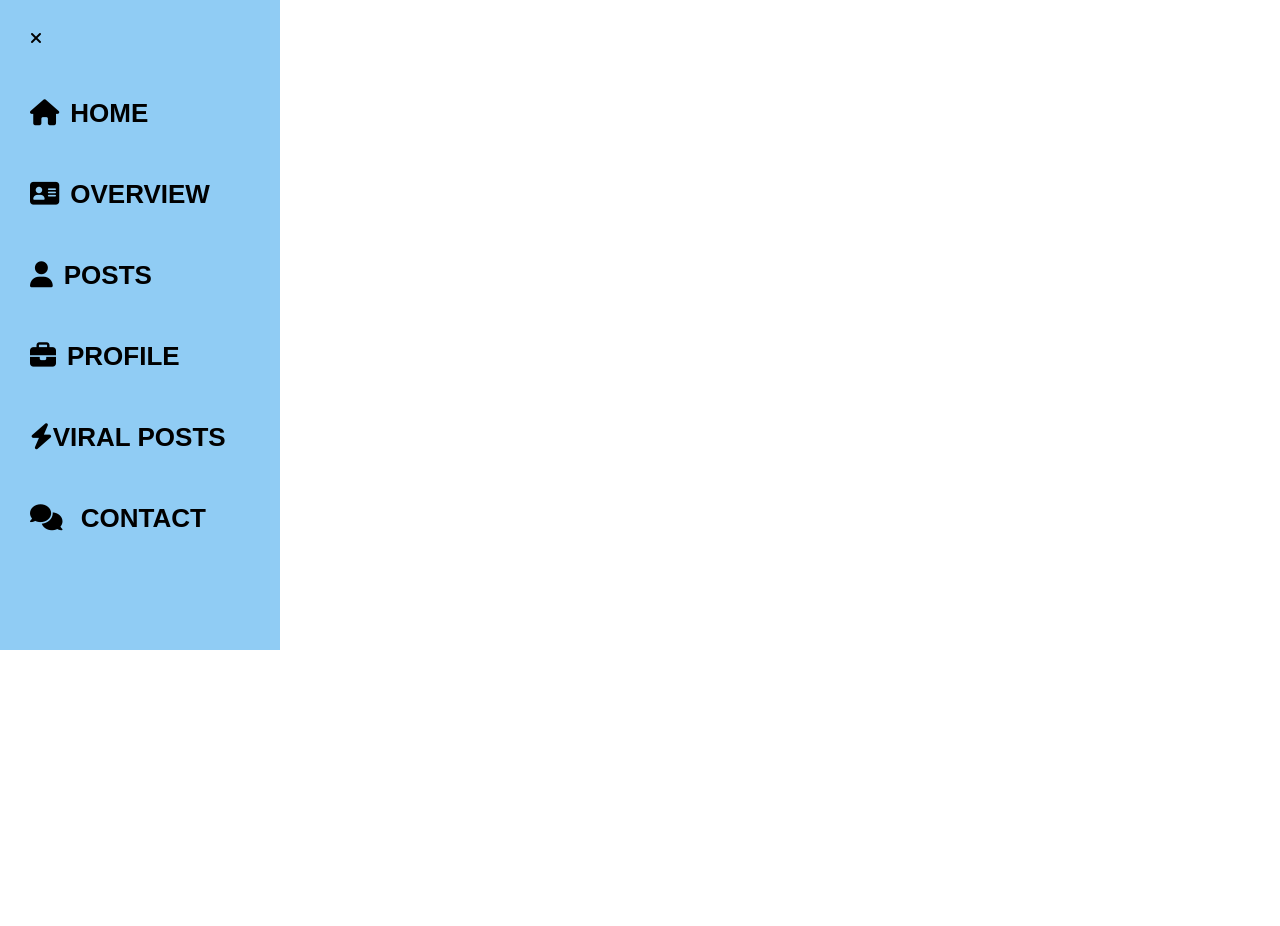
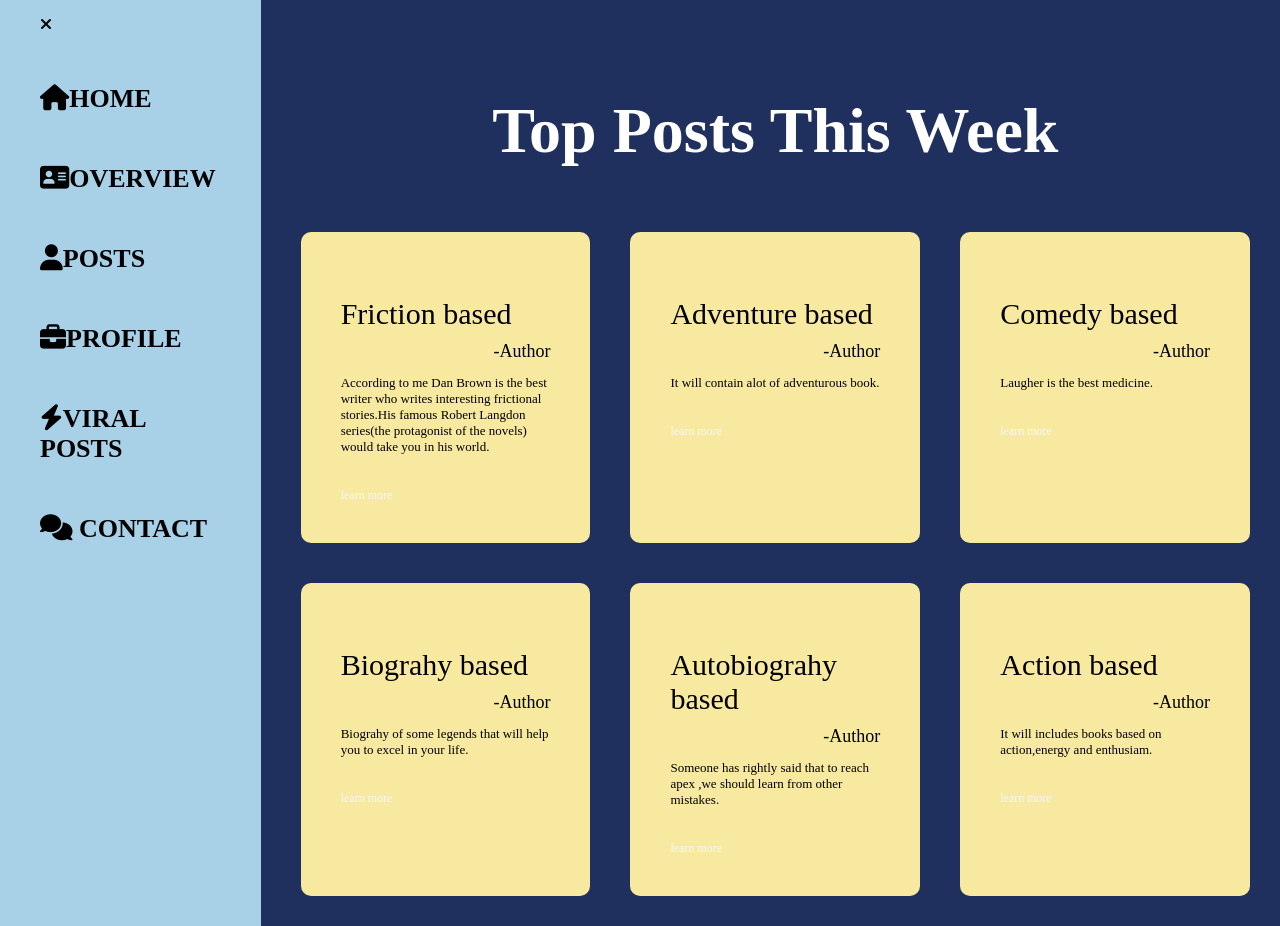
Before and after one commit to ishitagit2003/CMS-systems, a plain HTML site: page viral.html in a window 1280 px wide. Before the commit the page ends 800 px from the top, so only its background shows below. Drawn offline with Linux system fonts and the light colour scheme; a web font is replaced by a local one.

Commit message:
first commit

```diff
--- a/style.css
+++ b/style.css
@@ -1,16 +1,15 @@
-*{margin:0;
-    padding:0;
-    font-family: 'poppins',sans-serif;
-    box-sizing : border-box;
-}
+
 body{
+    margin: 0%;
     height: 100%;
-    position:fixed;
+    background-color: #20305e;
+
 }
 .sidebar
-{   height: 650px;
+{   height: auto;
     width: 17.5rem;
-    background-color: #90CCF4;
+    margin-right: 10px;
+    background-color: #a8d0e6;
     color: black;
 
 }
@@ -20,7 +19,7 @@ li a{
     font-weight: bolder;
 }
 .sidebar nav{
-    padding: 30px;
+    padding-right: 40px;
 
 }
 .sidebar nav li{
@@ -35,13 +34,62 @@ li a{
     font-size: 165%;
 }
 
- .site .sidebar .fa
-  {  margin-right: 5%;
-    height: 5%;
+ .site .sidebar .fa{
+    height: 100%;
     color:black;
   }
 .site
 {
-    height: 100%;
     display: flex;
 }
+.head p{
+    font-size: 64px;
+    font-weight: bold;
+    font-style: '\f2ad';
+    text-align: center;
+    color: #fff;
+}
+.post{
+    display:grid;
+    grid-template-columns: repeat(auto-fit,minmax(250px,1fr));
+    grid-gap:40px;
+    margin-top:50px;
+}
+.post div{
+    background: #f8e9a1;
+    padding:40px;
+    font-size:13px;
+    font-weight: 300;
+    border-radius:10px;
+    transition: background 0.5s,transform 0.5s;
+}
+.post div i{
+    font-size:50px;
+    margin-bottom: 30px;
+
+}
+.post div h2{
+    font-size:30px;
+    font-weight:500;
+    margin-bottom:10px;
+}
+.post div a{
+    text-decoration: none;
+    color:aliceblue;
+    font-size:12px;
+    margin-top:20px;
+    display:inline-block;
+}
+.post div a:hover{
+    background: black;
+    transform:translateY(-10px);
+}
+.post div h4{
+    font-size:18px;
+    font-weight:500;
+    margin:0%;
+    text-align: right;
+}
+.container{
+    margin: 30px;
+}
--- a/viral.html
+++ b/viral.html
@@ -6,14 +6,17 @@
     <meta name="viewport" content="width=device-width, initial-scale=1.0">
     <link rel="stylesheet" href="style.css">
     <script src="https://kit.fontawesome.com/bea69f3d2e.js" crossorigin="anonymous"></script>
-    <title>Document</title>
+    <style>
+        @import url('https://fonts.googleapis.com/css2?family=Ingrid+Darling&display=swap');
+        </style>
+    <title>Sign Up</title>
     <title>Viral posts</title>
 </head>
 <body>
     <div class="site">
         <div class="sidebar">
-         <nav>
-             <ul>
+        <nav>
+            <ul>
                 <div class="closeMenu"><i class="fa fa-times"></i></div>
                 <li><a href="index.html"><i class="fa fa-home"></i>HOME</a></li>
                 <li><a href="overview.html"><i class="fa fa-address-card"></i>OVERVIEW</a></li>
@@ -22,9 +25,53 @@
                 <li><a href="viral.html"><i class="fa-solid fa-bolt"></i>VIRAL POSTS</a></li>
                 <li><a href ="contact.html"><i class="fa fa-comments"></i>
                     CONTACT</a></li>
-             </ul>
-         </nav>
-     </div>
-         <div class="main">
+            </ul>
+        </nav>
+        </div>
+        <div class="container">
+            <div class="head"><p>Top Posts This Week</p></div>
+            <div id="Book list">
+
+                    <div class="post">
+
+                    <div>
+                        <h2>Friction based </h2>
+                        <h4>-Author</h4>
+                    <p>According to me Dan Brown is the best writer who writes interesting frictional stories.His famous Robert Langdon series(the protagonist of the novels) would take you in his world. </p>
+                    <a href="#">learn more</a></div>
+                <div>
+
+                    <h2>Adventure based</h2>
+                    <h4>-Author</h4>
+                   <p>It will contain alot of adventurous book.</p>
+                   <a href="#">learn more</a>
+                   </div>
+                   <div>
+                    <h2>Comedy based</h2>
+                    <h4>-Author</h4>
+                   <p>Laugher is the best medicine.</p>
+                   <a href="#">learn more</a>
+                </div>
+                <div>
+                    <h2>Biograhy based</h2>
+                    <h4>-Author</h4>
+                   <p>Biograhy of some legends that will help you to excel in your life.</p>
+                   <a href="#">learn more</a>
+                </div><div>
+                    <h2>Autobiograhy based</h2>
+                    <h4>-Author</h4>
+                   <p>Someone has rightly said that to reach apex ,we should learn from other mistakes.</p>
+                   <a href="#">learn more</a>
+                </div>
+                <div>
+                <h2>Action based</h2>
+                <h4>-Author</h4>
+               <p>It will includes books based on action,energy and enthusiam.</p>
+               <a href="#">learn more</a>
+            </div>
+            </div>
+                </div>
+            </div>
+    </div>
 </body>
 </html>
```
Also changed, not shown: index.html (+7 -0 lines), login.html (+8 -1 lines), styl.css (+9 -7 lines), resources/BG.jpg, resources/login.png.
